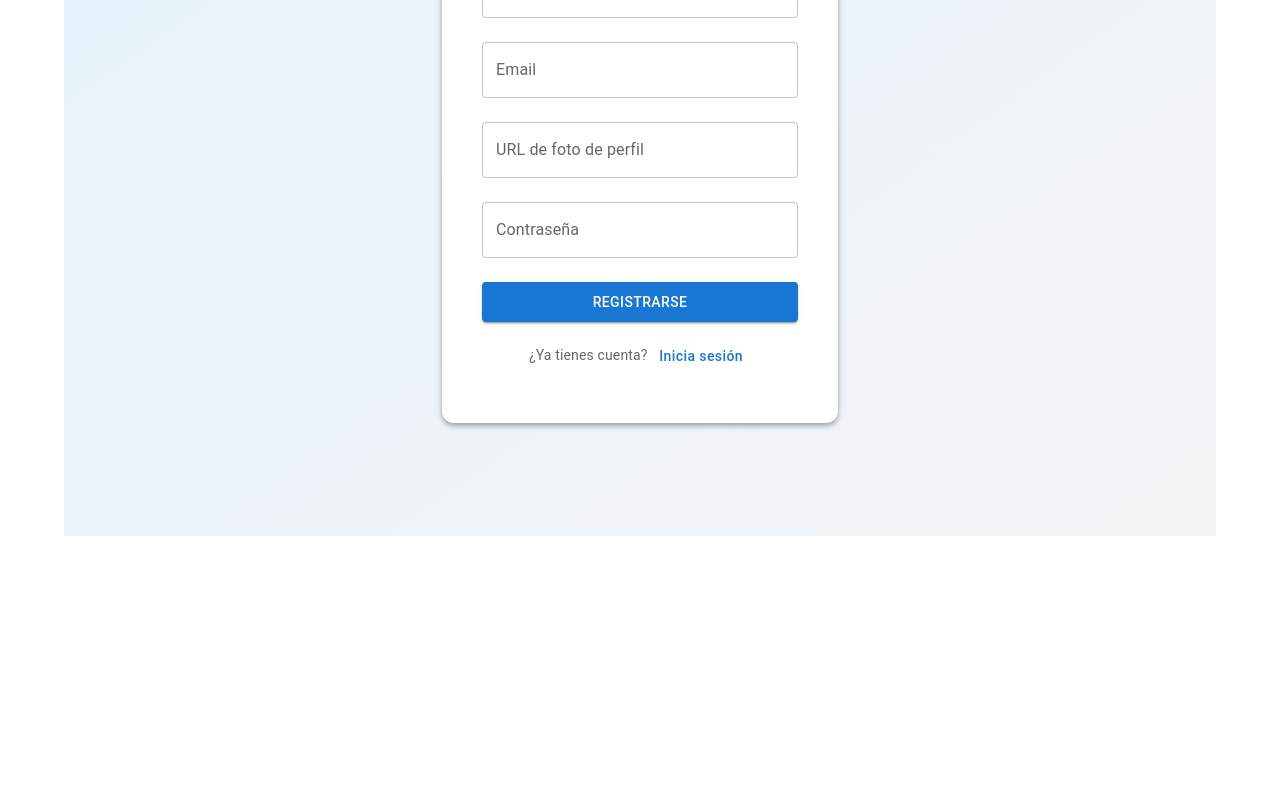
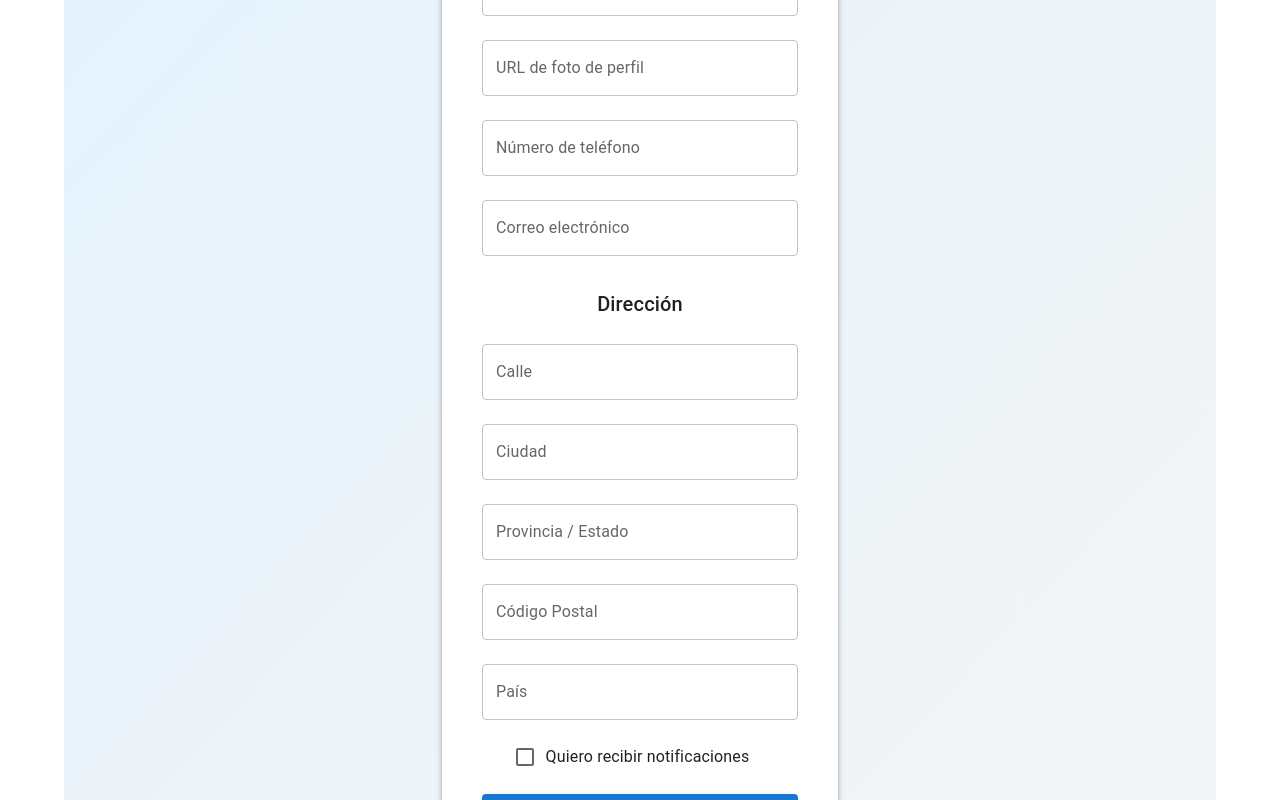
Before and after one commit to ProviSysERP/ERP, a React (Vite) app in the folder react-app/: page /registrar in a window 1280 px wide. Shown: the part 360-1160 px from the top of the page. Before the commit the page ends 896 px from the top, so only its background shows below. Built offline with nearby package versions, Linux system fonts and the light colour scheme.

Commit message:
register update

```diff
--- a/react-app/src/pages/Register.jsx
+++ b/react-app/src/pages/Register.jsx
@@ -8,6 +8,8 @@ import {
   Typography,
   Button,
   Alert,
+  Checkbox,
+  FormControlLabel,
   CircularProgress
 } from "@mui/material";
 import { useNavigate } from "react-router-dom";
@@ -17,23 +19,44 @@ export default function Registro() {
 
   const [formData, setFormData] = useState({
     name: "",
+    password: "",
+    profile_picture: "",
+    phone: "",
     email: "",
-    profile_picture: "",
-    password: "",
+    notifications: false,
+    address:
+      {
+        street: "",
+        city: "",
+        state: "",
+        postalcode: "",
+        country: ""
+      }
   });
 
   const [mensaje, setMensaje] = useState("");
   const [loading, setLoading] = useState(false);
 
-  // --- Manejo de inputs ---
   const handleChange = (e) => {
+    const { name, value, type, checked } = e.target;
+
+    if (["street", "city", "state", "postalcode", "country"].includes(name)) {
+      setFormData({
+        ...formData,
+        address: {
+          ...formData.address,
+          [name]: value
+        }
+      });
+      return;
+    }
+
     setFormData({
       ...formData,
-      [e.target.name]: e.target.value,
+      [name]: type === "checkbox" ? checked : value,
     });
   };
 
-  // --- Enviar formulario ---
   const handleSubmit = async (e) => {
     e.preventDefault();
     setMensaje("");
@@ -56,9 +79,7 @@ export default function Registro() {
 
       setMensaje("Usuario creado correctamente ✔");
 
-      setTimeout(() => {
-        navigate("/login");
-      }, 1500);
+      setTimeout(() => navigate("/login"), 1500);
 
     } catch (err) {
       console.error(err);
@@ -80,29 +101,15 @@ export default function Registro() {
       }}
     >
       <Container maxWidth="xs">
-        <Card
-          sx={{
-            p: 3,
-            boxShadow: 4,
-            borderRadius: 3,
-            backgroundColor: "white",
-          }}
-        >
+        <Card sx={{ p: 3, boxShadow: 4, borderRadius: 3, backgroundColor: "white" }}>
           <CardContent>
-            <Typography
-              variant="h5"
-              component="h1"
-              align="center"
-              sx={{ mb: 3, fontWeight: "bold" }}
-            >
+            <Typography variant="h5" align="center" sx={{ mb: 3, fontWeight: "bold" }}>
               Crear cuenta
             </Typography>
 
             {mensaje && (
               <Alert
-                severity={
-                  mensaje.includes("correctamente") ? "success" : "error"
-                }
+                severity={mensaje.includes("correctamente") ? "success" : "error"}
                 sx={{ mb: 2 }}
               >
                 {mensaje}
@@ -113,7 +120,6 @@ export default function Registro() {
               <TextField
                 label="Nombre"
                 name="name"
-                variant="outlined"
                 fullWidth
                 margin="normal"
                 value={formData.name}
@@ -121,20 +127,18 @@ export default function Registro() {
               />
 
               <TextField
-                label="Email"
-                name="email"
-                type="email"
-                variant="outlined"
+                label="Contraseña"
+                name="password"
+                type="password"
                 fullWidth
                 margin="normal"
-                value={formData.email}
+                value={formData.password}
                 onChange={handleChange}
               />
 
               <TextField
                 label="URL de foto de perfil"
                 name="profile_picture"
-                variant="outlined"
                 fullWidth
                 margin="normal"
                 value={formData.profile_picture}
@@ -142,42 +146,101 @@ export default function Registro() {
               />
 
               <TextField
-                label="Contraseña"
-                name="password"
-                type="password"
-                variant="outlined"
+                label="Número de teléfono"
+                name="phone"
                 fullWidth
                 margin="normal"
-                value={formData.password}
+                value={formData.phone}
                 onChange={handleChange}
+              />
+
+              <TextField
+                label="Correo electrónico"
+                name="email"
+                type="email"
+                fullWidth
+                margin="normal"
+                value={formData.email}
+                onChange={handleChange}
+              />
+
+              {/* DIRECCIÓN */}
+              <Typography variant="h6" sx={{ mt: 3, mb: 1 }}>
+                Dirección
+              </Typography>
+
+              <TextField
+                label="Calle"
+                name="street"
+                fullWidth
+                margin="normal"
+                value={formData.address.street}
+                onChange={handleChange}
+              />
+
+              <TextField
+                label="Ciudad"
+                name="city"
+                fullWidth
+                margin="normal"
+                value={formData.address.city}
+                onChange={handleChange}
+              />
+
+              <TextField
+                label="Provincia / Estado"
+                name="state"
+                fullWidth
+                margin="normal"
+                value={formData.address.state}
+                onChange={handleChange}
+              />
+
+              <TextField
+                label="Código Postal"
+                name="postalcode"
+                type="number"
+                fullWidth
+                margin="normal"
+                value={formData.address.postalcode}
+                onChange={handleChange}
+              />
+
+              <TextField
+                label="País"
+                name="country"
+                fullWidth
+                margin="normal"
+                value={formData.address.country}
+                onChange={handleChange}
+              />
+
+              <FormControlLabel
+                control={
+                  <Checkbox
+                    name="notifications"
+                    checked={formData.notifications}
+                    onChange={handleChange}
+                    color="primary"
+                  />
+                }
+                label="Quiero recibir notificaciones"
+                sx={{ mt: 1 }}
               />
 
               <Button
                 type="submit"
                 variant="contained"
-                color="primary"
                 fullWidth
                 disabled={loading}
                 sx={{ mt: 2, py: 1 }}
               >
-                {loading ? (
-                  <CircularProgress size={24} color="inherit" />
-                ) : (
-                  "Registrarse"
-                )}
+                {loading ? <CircularProgress size={24} /> : "Registrarse"}
               </Button>
 
-              <Typography
-                variant="body2"
-                align="center"
-                sx={{ mt: 2, color: "text.secondary" }}
-              >
+              <Typography variant="body2" align="center" sx={{ mt: 2 }}>
                 ¿Ya tienes cuenta?{" "}
-                <Button
-                  variant="text"
-                  sx={{ color: "#1976d2", textTransform: "none" }}
-                  onClick={() => navigate("/login")}
-                >
+                <Button sx={{ textTransform: "none" }} onClick={() => navigate("/login")}>
                   Inicia sesión
                 </Button>
               </Typography>
```
